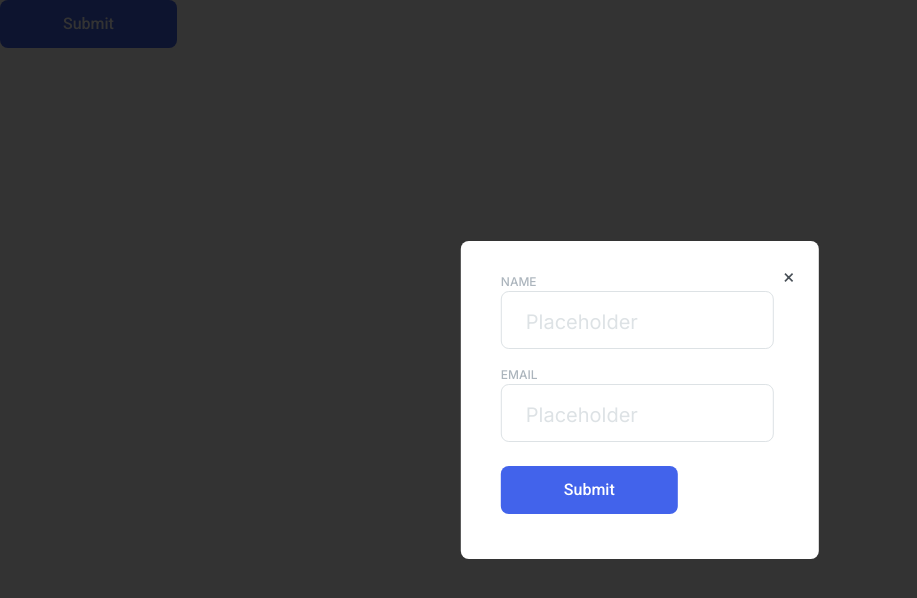
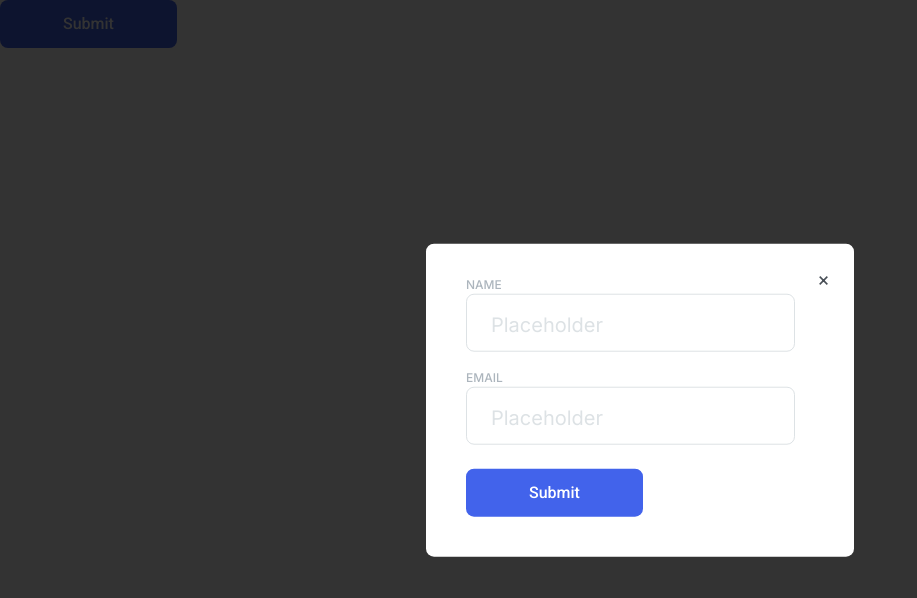
Before and after one commit to nataliya-toumarkin/htmlcss-20220317_nataliya-toumarkin, a website: page 05-lection3/02-modal/index.html in a window 1280 px wide. Both pictures are taken after a click on the button "Submit". Shown: the whole page, without its empty margins (0-917 px from the left). Drawn offline with Linux system fonts and the light colour scheme.

Commit message:
Modal fix

```diff
--- a/05-lection3/02-modal/modal.css
+++ b/05-lection3/02-modal/modal.css
@@ -11,8 +11,7 @@
 }
 
 .modal__content {
-    width: 28%;
-    height: 318px;
+    width: 428px;
     background-color: var(--color-white);
     border-radius: 8px;
     box-sizing: border-box;
```
